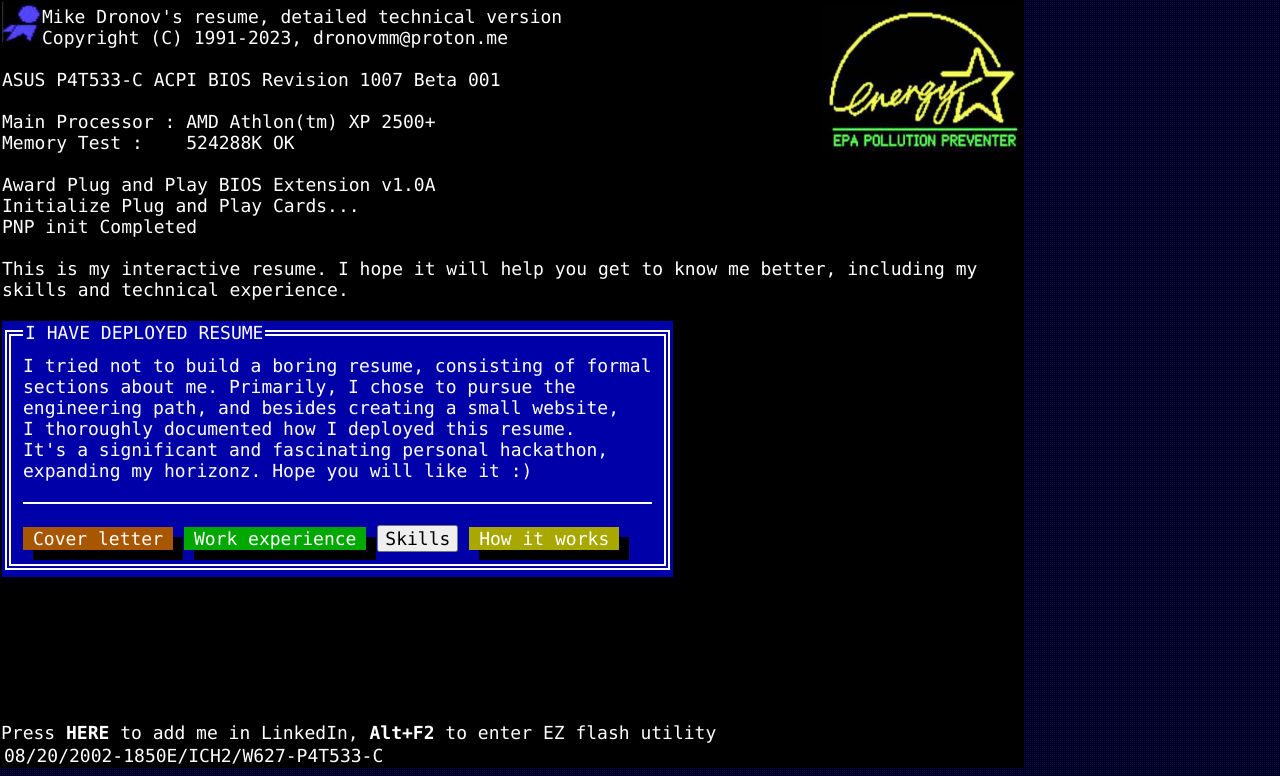
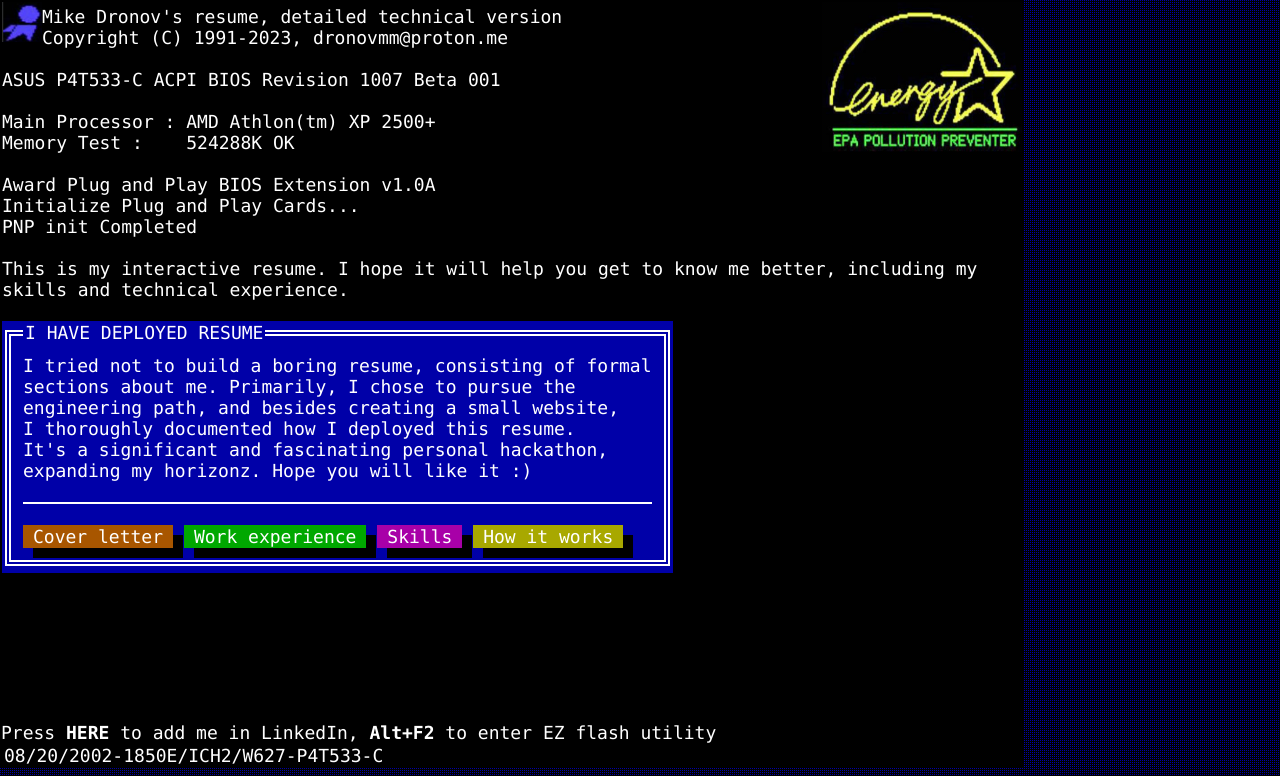
Before and after one commit to dronov/cv.dronov.net, a Flask app: page / in a window 1280 px wide. Shown: the top 776 px of the page. Run offline with Flask 3, Linux system fonts and the light colour scheme.

Commit message:
nightly commit, nightly error...

```diff
--- a/templates/index.html
+++ b/templates/index.html
@@ -52,7 +52,7 @@
                     <br>
                     <a href="/cover-letter"><button class="tui-button orange-168 white-255-text">Cover letter</button></a>
                     <a href="/bios"><button class="tui-button white-255-text">Work experience</button></a>
-                    <button class="/skills">Skills</button>
+                    <a href="/skills"><button class="tui-button purple-168 white-255-text">Skills</button></a>
                     <button class="tui-button yellow-168 white-255-text">How it works</button>
                 </fieldset>
             </div>
```
